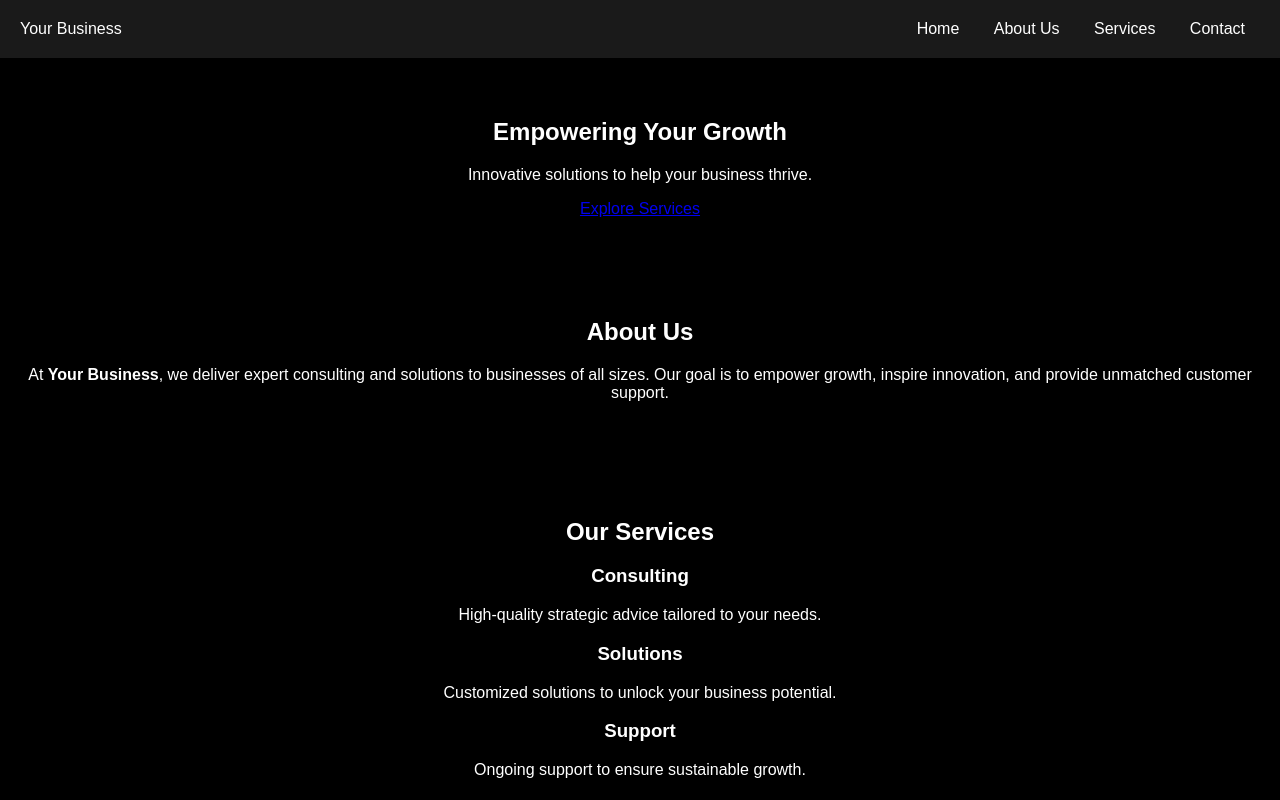
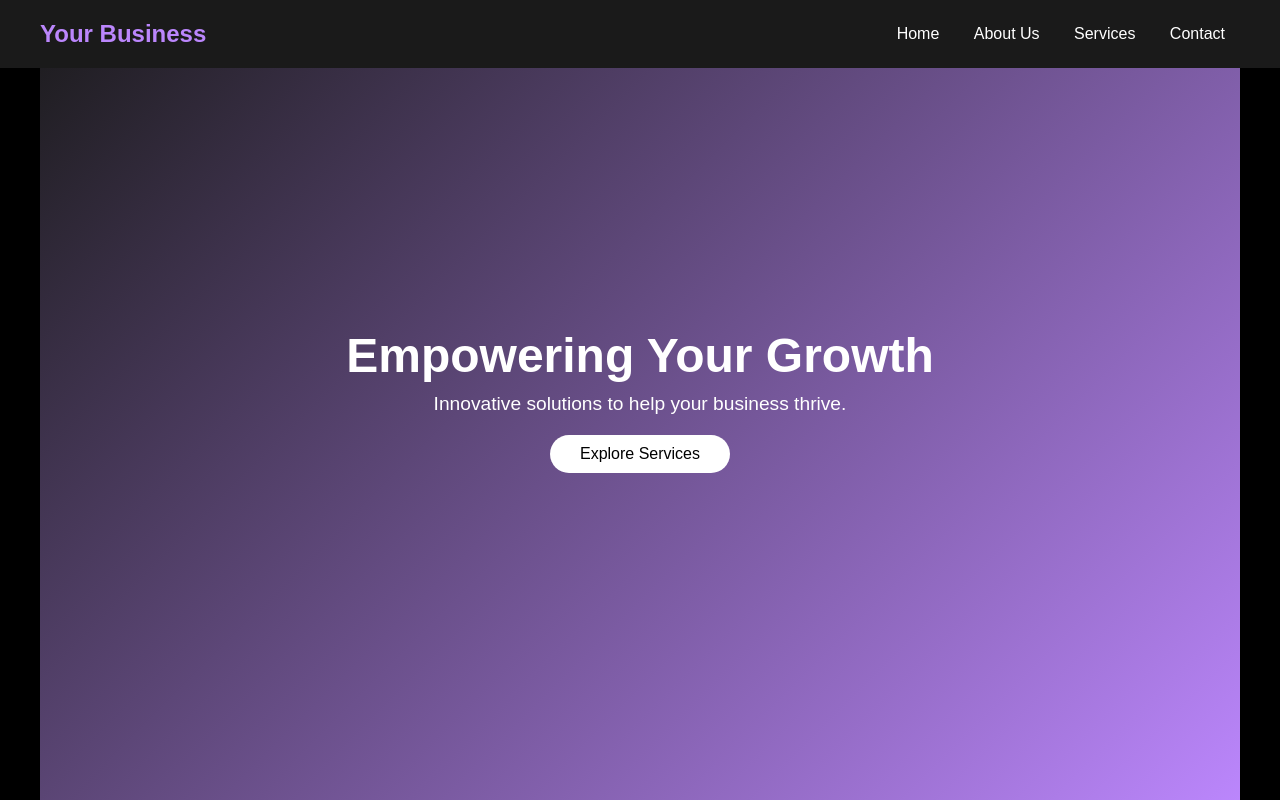
Before and after one commit to Mr-Akuni/Akuni-digital, a plain HTML site: page index.html in a window 1280 px wide. Shown: the top 800 px of the page. Drawn offline with Linux system fonts and the light colour scheme.

Commit message:
Update styles.css

```diff
--- a/styles.css
+++ b/styles.css
@@ -1,7 +1,13 @@
 /* General Styles */
+* {
+  margin: 0;
+  padding: 0;
+  box-sizing: border-box;
+  scroll-behavior: smooth;
+}
+
 body {
-  margin: 0;
-  font-family: Arial, sans-serif;
+  font-family: 'Arial', sans-serif;
   background-color: #000;
   color: #fff;
 }
@@ -11,48 +17,102 @@ header {
   display: flex;
   justify-content: space-between;
   align-items: center;
-  padding: 20px;
+  padding: 20px 40px;
   background-color: #1a1a1a;
+  position: fixed;
+  width: 100%;
+  top: 0;
+  z-index: 100;
 }
 
-header h1 {
+.logo {
+  font-size: 1.5rem;
   color: #bb86fc;
+  font-weight: bold;
 }
 
 nav a {
   margin: 0 15px;
   color: #fff;
   text-decoration: none;
+  font-weight: 500;
 }
 
 nav a:hover {
   color: #bb86fc;
 }
 
+/* Hero Section */
+.hero {
+  height: 100vh;
+  display: flex;
+  flex-direction: column;
+  justify-content: center;
+  align-items: center;
+  text-align: center;
+  background: linear-gradient(135deg, #1a1a1a, #bb86fc);
+}
+
+.hero h1 {
+  font-size: 3rem;
+  margin-bottom: 10px;
+}
+
+.hero p {
+  font-size: 1.2rem;
+  margin-bottom: 20px;
+}
+
+.cta {
+  padding: 10px 30px;
+  background-color: #fff;
+  color: #000;
+  text-decoration: none;
+  border-radius: 25px;
+  transition: background-color 0.3s;
+}
+
+.cta:hover {
+  background-color: #bb86fc;
+  color: #fff;
+}
+
 /* Sections */
 section {
-  padding: 40px 20px;
+  padding: 80px 20px;
   text-align: center;
+  max-width: 1200px;
+  margin: 0 auto;
 }
 
-#services ul {
-  list-style-type: none;
-  padding: 0;
+#services {
+  background-color: #111;
 }
 
-#services li {
-  margin: 10px 0;
+.service-cards {
+  display: flex;
+  justify-content: space-around;
+  gap: 20px;
+  flex-wrap: wrap;
+}
+
+.card {
+  background-color: #1a1a1a;
+  padding: 20px;
+  border-radius: 10px;
+  width: 300px;
+}
+
+.card h3 {
+  margin-bottom: 10px;
+  color: #bb86fc;
 }
 
 /* Footer */
 footer {
+  padding: 20px;
   background-color: #1a1a1a;
-  padding: 20px;
   text-align: center;
-}
-
-footer h3 {
-  color: #bb86fc;
 }
 
 .social-links a {
```
